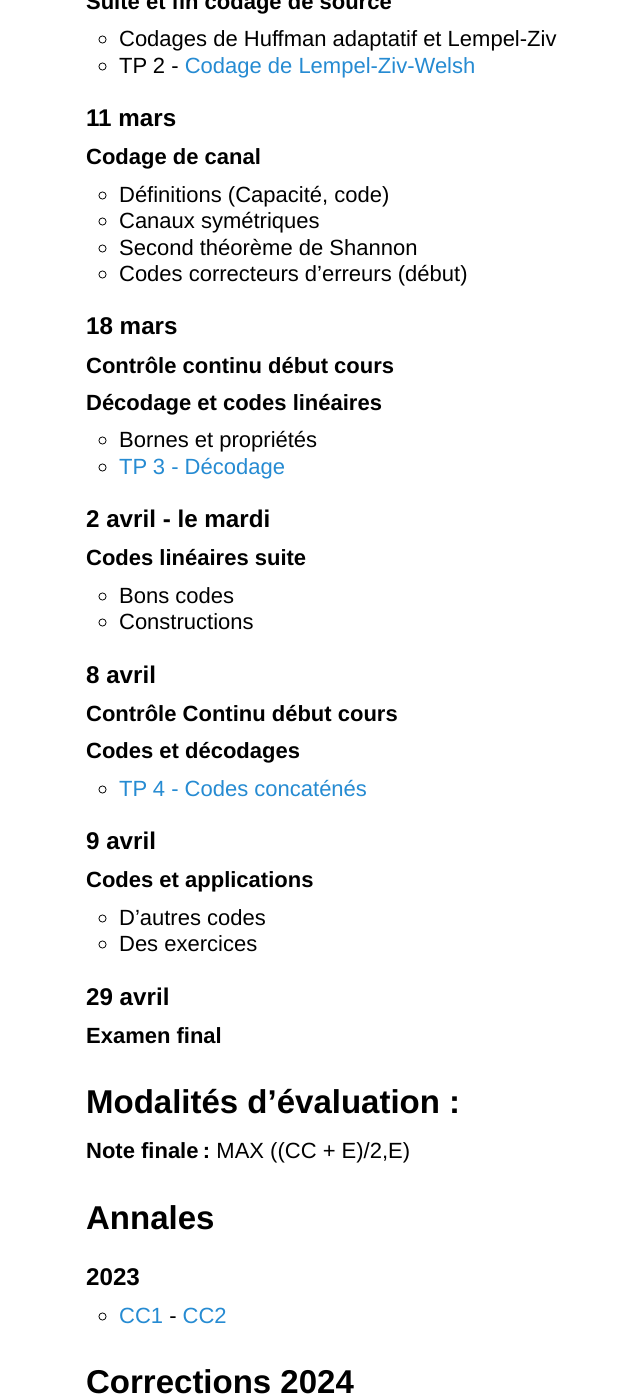
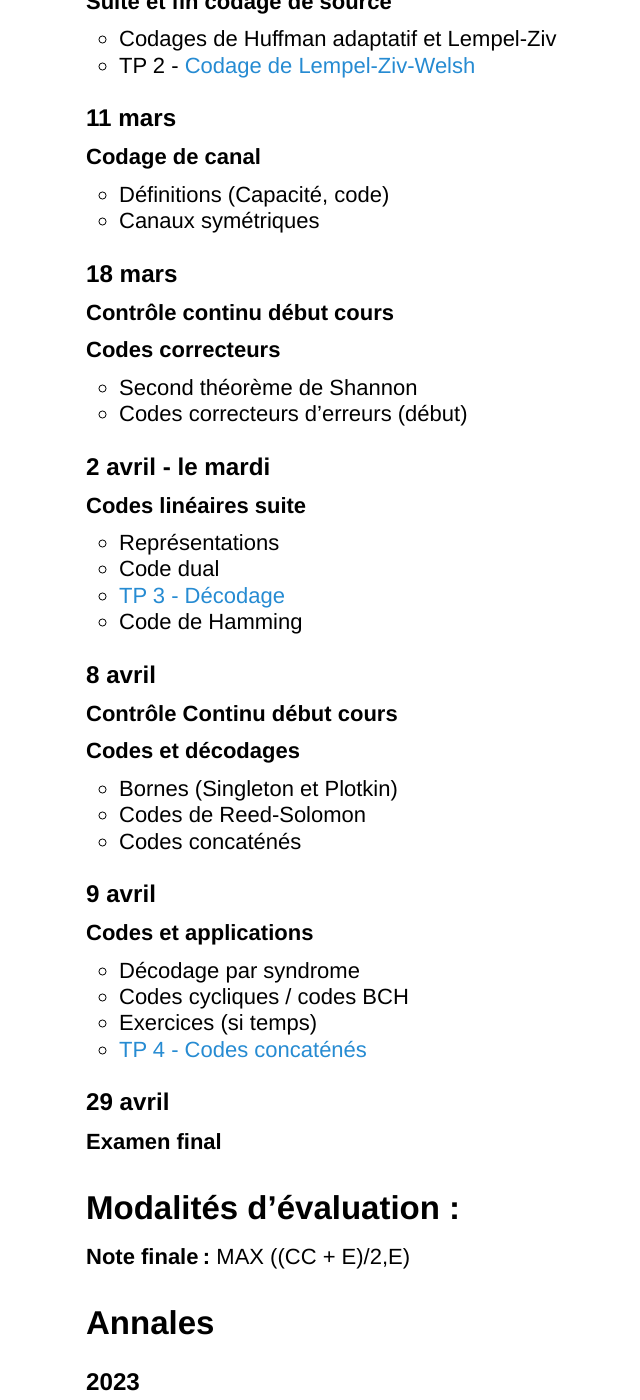
Before and after one commit to YannRotella/MYMAA008-TI, a Jekyll site: the page built from index.md, in a window 1280 px wide and 1400 px high, scrolled down 1770 px. Shown: the whole window, without its empty margins (59-699 px from the left). Built offline with Jekyll 4.4.1, drawn with Linux system fonts in a browser that asks for light colours.

Commit message:
nouveau planning

```diff
--- a/index.md
+++ b/index.md
@@ -68,23 +68,25 @@ Le planning ci-dessous est prévisionnel et est susceptible d'être modifié.
 **Codage de canal**
    - Définitions (Capacité, code)
    - Canaux symétriques
-   - Second théorème de Shannon
-   - Codes correcteurs d'erreurs (début)
+
 
 
 #### 18 mars
 
 **Contrôle continu début cours**
 
-**Décodage et codes linéaires**
-   - Bornes et propriétés
-   - [TP 3 - Décodage](tds/tp3/TP3.ipynb)
+**Codes correcteurs**
+   - Second théorème de Shannon
+   - Codes correcteurs d'erreurs (début)
+
 
 #### 2 avril - le mardi
 
 **Codes linéaires suite**
-   - Bons codes
-   - Constructions
+   - Représentations
+   - Code dual
+   - [TP 3 - Décodage](tds/tp3/TP3.ipynb)
+   - Code de Hamming
 
 
 #### 8 avril
@@ -92,13 +94,18 @@ Le planning ci-dessous est prévisionnel et est susceptible d'être modifié.
 **Contrôle Continu début cours**
 
 **Codes et décodages**
-   - [TP 4 - Codes concaténés](tds/tp4/TP4.ipynb)
+   - Bornes (Singleton et Plotkin)
+   - Codes de Reed-Solomon
+   - Codes concaténés
+
 
 #### 9 avril
 
 **Codes et applications**
-   - D'autres codes
-   - Des exercices
+   - Décodage par syndrome
+   - Codes cycliques / codes BCH
+   - Exercices (si temps)
+   - [TP 4 - Codes concaténés](tds/tp4/TP4.ipynb)
 
 #### 29 avril
 
```
Also changed, not shown: 1 other file.
